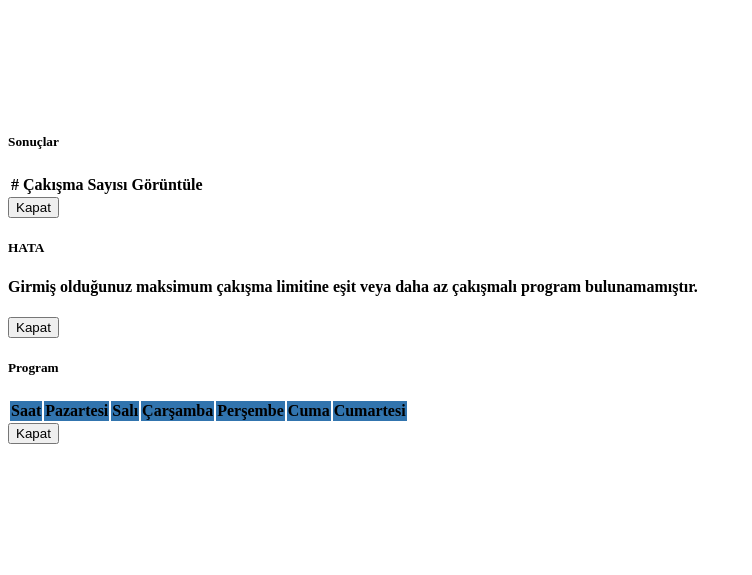
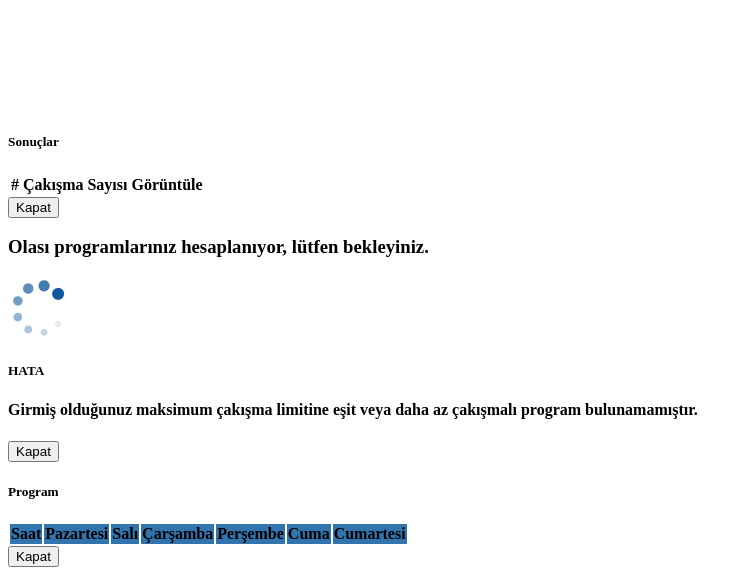
Before and after one commit to BurakDmb/EtuDers, a PHP site: page /program.php in a window 1280 px wide. Shown: the part 919-1494 px from the top of the page, without its empty margins (0-752 px from the left). Before the commit the page ends 1363 px from the top, so only its background shows below. Run offline with PHP 8.4, Linux system fonts and the light colour scheme; data that the repository does not hold is empty.

Commit message:
v1.0
Signed-off-by: BurakDmb <burakhan.demirbilek@gmail.com>

```diff
--- a/program.php
+++ b/program.php
@@ -65,7 +65,7 @@
     </div>
 
 
-    <div class="modal fade" id="sonuc" tabindex="-1" role="dialog" aria-labelledby="sonucTitle" aria-hidden="true">
+    <div class="modal fade" id="sonuc" tabindex="-1" role="dialog" aria-labelledby="sonucTitle" aria-hidden="true" >
         <div class="modal-dialog modal-lg" role="document">
             <div class="modal-content">
                 <div class="modal-header mx-auto">
@@ -90,6 +90,16 @@
                 <div class="modal-footer">
                     <button type="button" class="btn btn-secondary" data-dismiss="modal">Kapat</button>
 
+                </div>
+            </div>
+        </div>
+    </div>
+    <div class="modal fade" id="yukleniyor" tabindex="-1"  aria-hidden="true">
+        <div class="modal-dialog modal-lg" role="document">
+            <div class="modal-content">
+                <div class="modal-body mx-auto">
+                    <h3>Olası programlarınız hesaplanıyor, lütfen bekleyiniz.</h3>
+                    <img class="img-fluid mx-auto d-block" src="loading.gif">
                 </div>
             </div>
         </div>
@@ -190,9 +200,12 @@
 
 
         }
-
+        $(document).on('hidden.bs.modal', '.modal', function () {
+            $('.modal:visible').length && $(document.body).addClass('modal-open');
+        });
         var obj;
         $('button#submit').on('click', function () {
+            $("#yukleniyor").modal();
             var cakisma= $('input#cakisma').val();
             var derslistesi = []
             $("input[name='derslistesi[]']:checked").each(function ()
@@ -204,7 +217,9 @@
                 resetsonuclar();
                 obj = JSON.parse(data);
 
+                console.log(obj);
                 var sonucvar=0;
+
                 for (var i in obj){
 
                     var tr = document.createElement('tr');
@@ -235,17 +250,21 @@
                     sonucvar=1;
 
                 }
+                $("#yukleniyor").modal('toggle');
                 if(sonucvar==0){
+                    $("#hata").focus();
                     $("#hata").modal();
                 }
                 else{
-                    $("#sonuc").modal();
+                    $("#sonuc").focus();
+                    $("#sonuc").modal('toggle');
                 }
 
             });
 
 
         });
+
         function resetsonuclar() {
             var sonuclar=document.getElementById("programList");
             while (sonuclar.firstChild) {
```
Also changed, not shown: programhesapla.php (+8 -4 lines), loading.gif (added).
